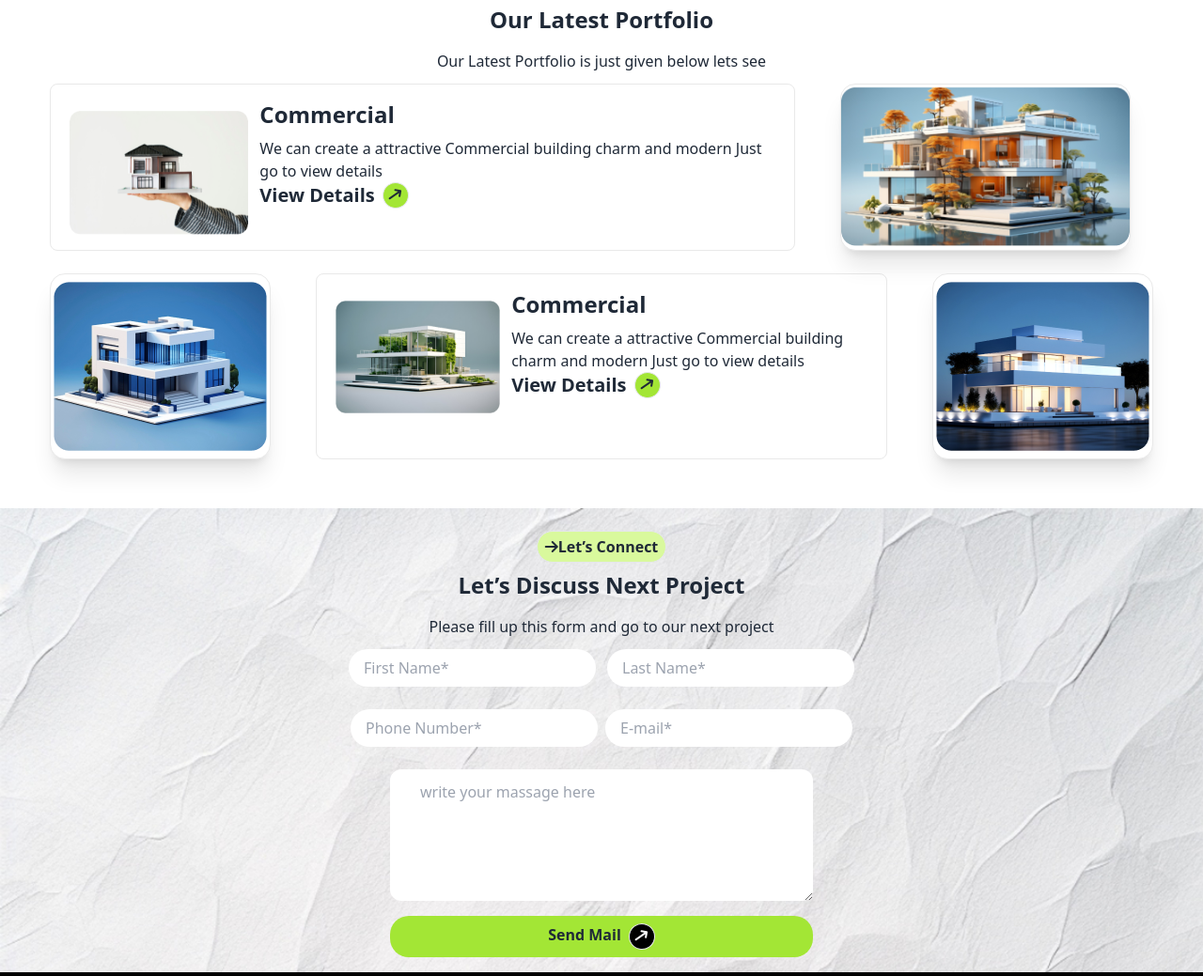
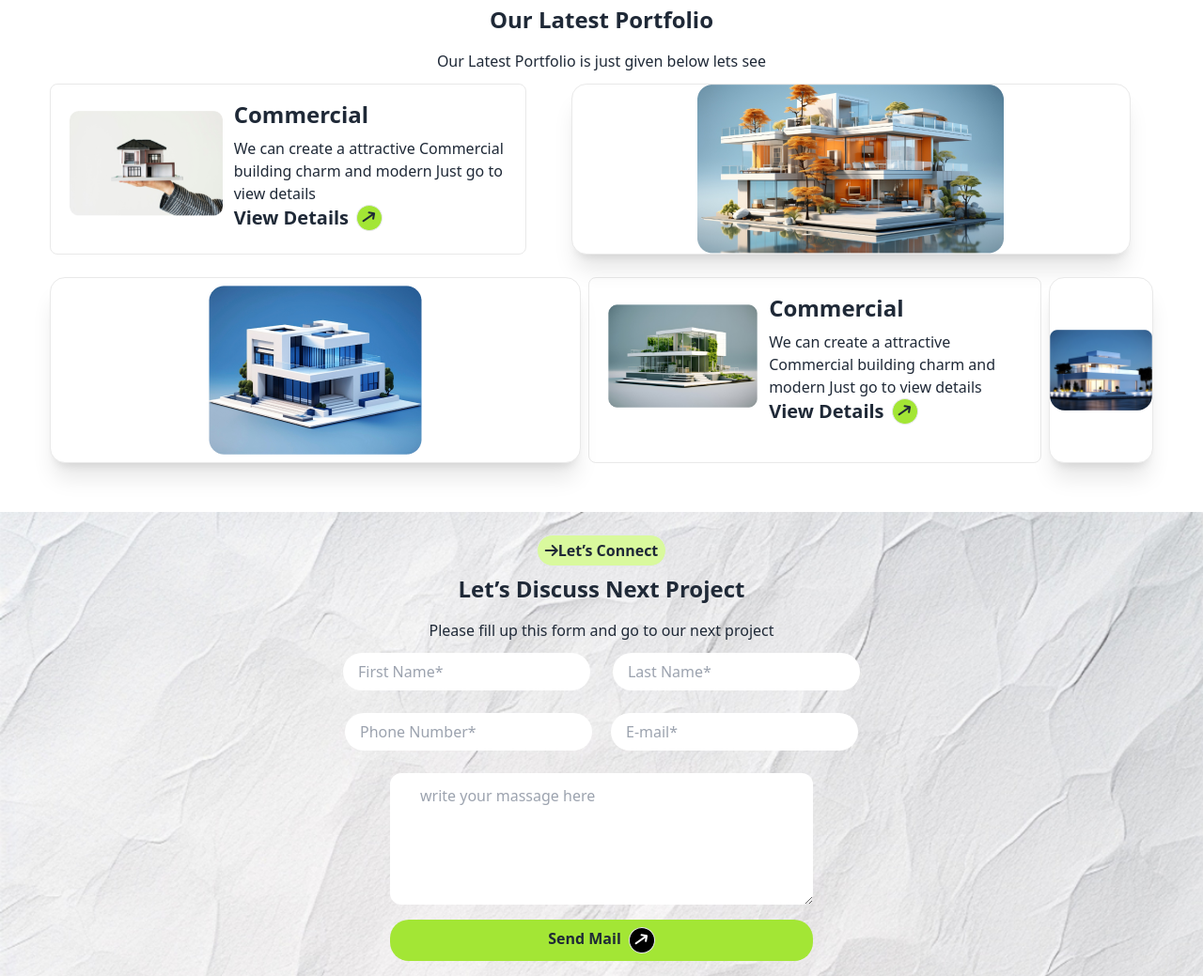
Before and after one commit to Abdullah01613/my-3rd-assignment, a plain HTML site: page index.html in a window 1280 px wide. Shown: the part 1937-2976 px from the top of the page at 94% size. Drawn offline with nearby package versions, Linux system fonts and the light colour scheme.

Commit message:
final submition

```diff
--- a/index.html
+++ b/index.html
@@ -182,7 +182,7 @@
         </div>
        </div> <br>
 
-       <div style="border: 1px solid rgb(233, 233, 233);" class=" justify-center flex card bg-base-100 w-96 shadow-xl py-">
+       <div style="border: 1px solid rgb(233, 233, 233);" class=" justify-center flex card bg-base-100 w-full shadow-xl py-">
         <figure>
           <img
             src="./assets/img2.png"
@@ -190,8 +190,8 @@
         </figure>
        </div> <br>
     </div> <br>
-    <div class="w-[100%] mx-auto gap-6 lg:flex ">
-      <div style="border: 1px solid rgb(233, 233, 233);" class=" justify-center flex card bg-base-100 w-96 shadow-xl py-2">
+    <div class="w-[100%] mx-auto gap-1 lg:flex ">
+      <div style="border: 1px solid rgb(233, 233, 233);" class=" justify-center flex card bg-base-100 w-full shadow-xl py-2">
        <figure>
          <img  class="w[20%]"
            src="./assets/img3.png"
@@ -215,7 +215,7 @@
          </div>
        </div>
        </div><br>
-       <div style="border: 1px solid rgb(233, 233, 233);" class=" justify-center flex card bg-base-100 w-96 shadow-xl py-">
+       <div style="border: 1px solid rgb(233, 233, 233);" class=" justify-center flex card bg-base-100 w- shadow-xl py-">
          <figure>
            <img class="w[20%]"
              src="./assets/img5.png"
@@ -234,11 +234,11 @@
        <h2 class="font-bold text-2xl pb-4 justify-center text-center flex">Let’s Discuss Next Project</h2>
        <p class="pb-3 justify-center text-center flex">Please fill up this form and go to our next project</p>
 
-       <div class="flex justify-center">
+       <div class="flex justify-center lg:flex-row flex-col mx-auto w-11/12 gap-3">
               <input class="py-2 px-4 rounded-[60px] mr-2" type="text" placeholder="First Name*">
               <input class="py-2 px-4 rounded-[60px] ml-1" type="text" placeholder="Last Name*">
           </div><br>
-          <div class="flex justify-center">
+          <div class="flex justify-center lg:flex-row flex-col mx-auto w-11/12 gap-3">
             <input class="py-2 px-4 rounded-[60px] mr-1" type="text" placeholder="Phone Number*">
           <input class="py-2 px-4 rounded-[60px] ml-1"type="text" placeholder="E-mail*">
           </div><br>
```
